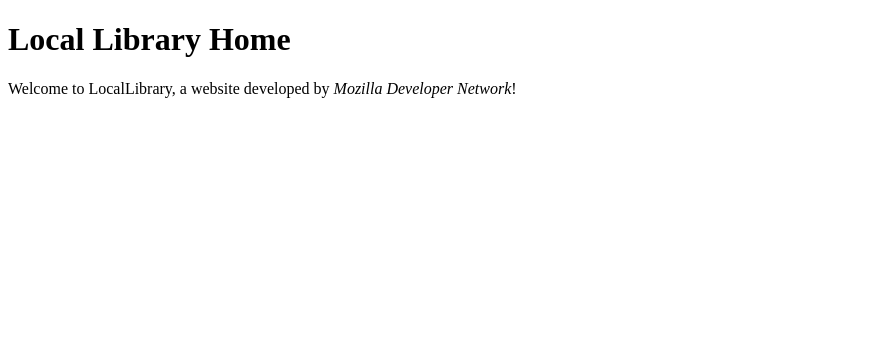
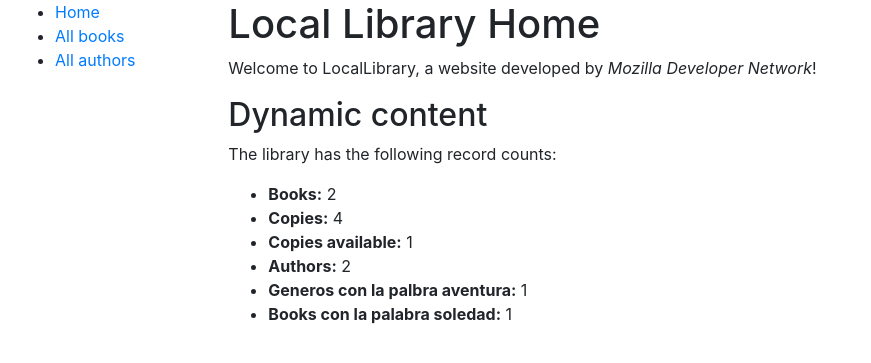
Before and after one commit to victorE23/Django_tutorial, a Django app: page /catalog/ in a window 1280 px wide. Shown: the top 363 px of the page, without its empty margins (0-871 px from the left). Run offline with Django 3.2, Linux system fonts and the light colour scheme; data comes from the database, SQL or seed files in the repository; both versions use the stored data as it was after the commit; some libraries are stand-ins or nearby versions.

Commit message:
index view index template

```diff
--- /dev/null
+++ b/catalog/static/css/style.css
@@ -0,0 +1,5 @@
+.sidebar-nav {
+  margin-top: 20px;
+  padding: 0;
+  list-style: none;
+}
--- a/catalog/templates/base_generic.html
+++ b/catalog/templates/base_generic.html
@@ -4,8 +4,27 @@
     {% block title %}
     <title>Local Library</title>
     {% endblock %}
+    <meta charset="utf-8" />
+    <meta name="viewport" content="width=device-width, initial-scale=1" />
+    <link rel="stylesheet" href="https://stackpath.bootstrapcdn.com/bootstrap/4.1.3/css/bootstrap.min.css" integrity="sha384-MCw98/SFnGE8fJT3GXwEOngsV7Zt27NXFoaoApmYm81iuXoPkFOJwJ8ERdknLPMO" crossorigin="anonymous" />
+    <!-- Add additional CSS in static file -->
+    {% load static %}
+    <link rel="stylesheet" href="{% static 'css/styles.css' %}" />
   </head>
   <body>
-    {% block sidebar %}<!-- insert default navigation text for every page -->{% endblock %} {% block content %}<!-- default content text (typically empty) -->{% endblock %}
+    <div class="container-fluid">
+      <div class="row">
+        <div class="col-sm-2">
+          {% block sidebar %}
+          <ul class="sidebar-nav">
+            <li><a href="{% url 'index' %}">Home</a></li>
+            <li><a href="">All books</a></li>
+            <li><a href="">All authors</a></li>
+          </ul>
+          {% endblock %}
+        </div>
+        <div class="col-sm-10">{% block content %}{% endblock %}</div>
+      </div>
+    </div>
   </body>
 </html>
--- a/catalog/templates/index.html
+++ b/catalog/templates/index.html
@@ -1,4 +1,16 @@
-{% extends "base_generic.html" %} {% block content %}
+{% extends "base_generic.html" %} {% block content %} {% block title %}
+<title>Index Local Library</title>
+{% endblock %}
 <h1>Local Library Home</h1>
 <p>Welcome to LocalLibrary, a website developed by <em>Mozilla Developer Network</em>!</p>
+<h2>Dynamic content</h2>
+<p>The library has the following record counts:</p>
+<ul>
+  <li><strong>Books:</strong> {{ num_books }}</li>
+  <li><strong>Copies:</strong> {{ num_instances }}</li>
+  <li><strong>Copies available:</strong> {{ num_instances_available }}</li>
+  <li><strong>Authors:</strong> {{ num_authors }}</li>
+  <li><strong>Generos con la palbra aventura:</strong> {{ num_genre_word }}</li>
+  <li><strong>Books con la palabra soledad:</strong> {{ num_books_word }}</li>
+</ul>
 {% endblock %}
--- a/catalog/views.py
+++ b/catalog/views.py
@@ -4,6 +4,12 @@ from catalog.models import Book, Author, BookInstance, Genre
 
 def index(request):
     """View function for home page of site."""
+
+    # Generate counts for genres and books that contain a particular word (case insensitive)
+    num_genre_word = Genre.objects.filter(
+        name__contains='aventure').count()
+    num_books_word = Book.objects.filter(title__contains='soledad').count()
+
 
     # Generate counts of some of the main objects
     num_books = Book.objects.all().count()
@@ -21,6 +27,8 @@ def index(request):
         'num_instances': num_instances,
         'num_instances_available': num_instances_available,
         'num_authors': num_authors,
+        'num_genre_word': num_genre_word,
+        'num_books_word': num_books_word
     }
 
     # Render the HTML template index.html with the data in the context variable
--- a/locallibrary/settings.py
+++ b/locallibrary/settings.py
@@ -11,6 +11,7 @@ https://docs.djangoproject.com/en/3.1/ref/settings/
 """
 
 from pathlib import Path
+import os
 
 # Build paths inside the project like this: BASE_DIR / 'subdir'.
 BASE_DIR = Path(__file__).resolve().parent.parent
@@ -55,7 +56,9 @@ ROOT_URLCONF = 'locallibrary.urls'
 TEMPLATES = [
     {
         'BACKEND': 'django.template.backends.django.DjangoTemplates',
-        'DIRS': [],
+        'DIRS': [
+            os.path.join(BASE_DIR, 'templates'),
+        ],
         'APP_DIRS': True,
         'OPTIONS': {
             'context_processors': [
--- /dev/null
+++ b/requirements/base.txt
@@ -0,0 +1,2 @@
+Django==3.1.1
+djangorestframework==3.11.1
```
Also changed, not shown: db.sqlite3.
